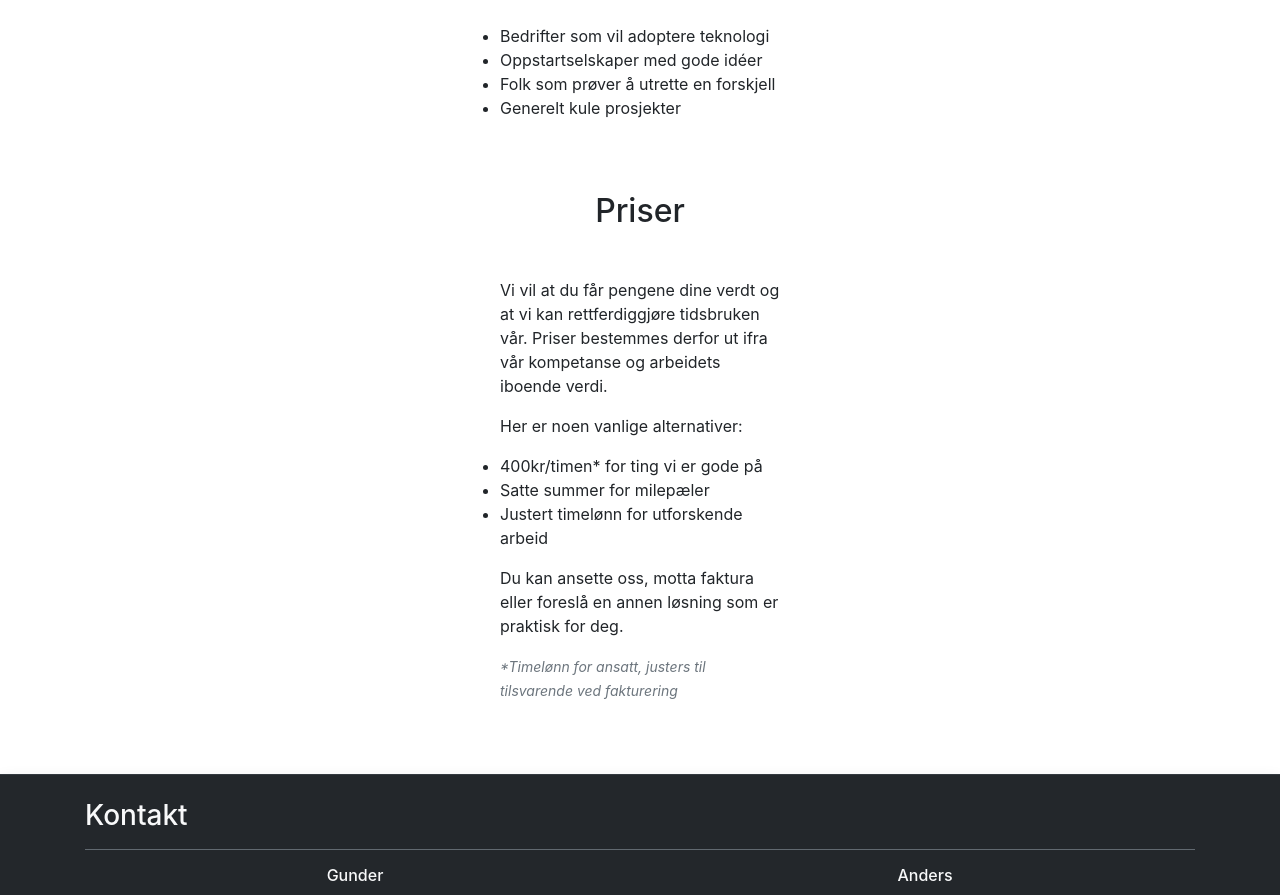
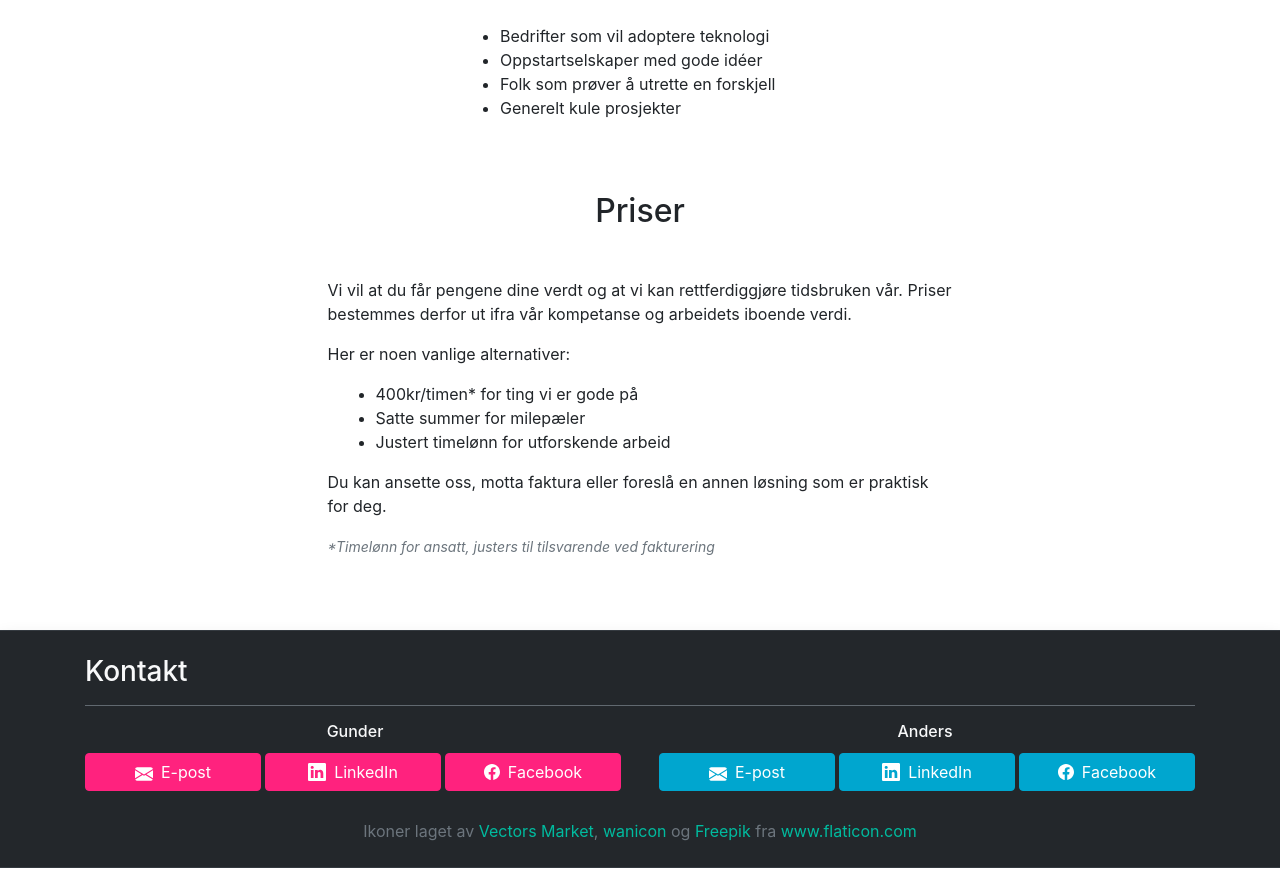
Before and after one commit to VidunderGunder/anders-og-gunder, a Next.js app: page / in a window 1280 px wide. Shown: the part 3440-4335 px from the top of the page. After the commit the page ends 4308 px from the top, so only its background shows below. Built offline with nearby package versions, Linux system fonts and the light colour scheme.

Commit message:
Style adjustments

```diff
--- a/components/Practical.tsx
+++ b/components/Practical.tsx
@@ -18,7 +18,7 @@ export default function Practical() {
       </Col>
       <Col xs={12}>
         <div style={{ display: "grid", placeItems: "center" }}>
-          <div style={{ maxWidth: 280, width: "75%" }}>
+          <div style={{ maxWidth: 625, width: "75%" }}>
             <h2 className="text-center my-5 pt-2">Priser</h2>
             <p>
               Vi vil at du får pengene dine verdt og at vi kan rettferdiggjøre
@@ -26,7 +26,7 @@ export default function Practical() {
               arbeidets iboende verdi.
             </p>
             <p>Her er noen vanlige alternativer:</p>
-            <ul>
+            <ul className="ml-sm-5">
               <li>400kr/timen* for ting vi er gode på</li>
               <li>Satte summer for milepæler</li>
               <li>Justert timelønn for utforskende arbeid</li>
```
